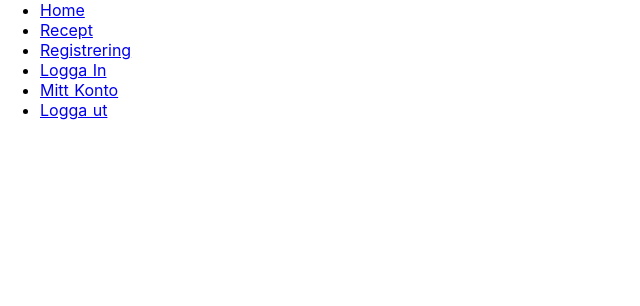
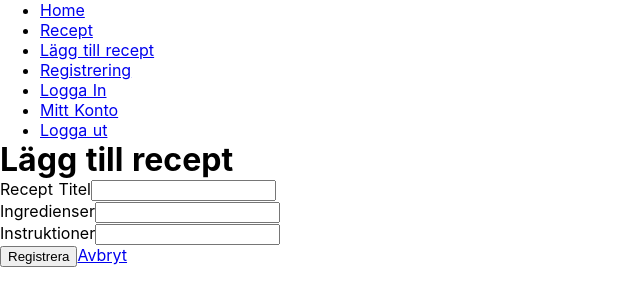
Before and after one commit to erax83/u11-fullstack-nuxt, a Nuxt app: page /recepie/addRecepies in a window 1280 px wide. Shown: the top 306 px of the page, without its empty margins (0-640 px from the left). Built offline with nearby package versions, Linux system fonts and the light colour scheme; no server answers.

Commit message:
add recepies pages

```diff
--- a/api/index.js
+++ b/api/index.js
@@ -9,8 +9,10 @@ app.use(express.json());
 app.use(express.urlencoded({ extended: true }));
 
 const users = require('./routes/users')
+// const recepies = require('./routes/recepies')
 
 app.use(users)
+// app.use(recepies)
 
 module.exports = {
     path: '/api',
--- a/layouts/default.vue
+++ b/layouts/default.vue
@@ -8,7 +8,10 @@
             <nuxt-link to="/">Home</nuxt-link>
           </li>
           <li>
-            <nuxt-link to="/recepies">Recept</nuxt-link>
+            <nuxt-link to="/recepie/allRecepies">Recept</nuxt-link>
+          </li>
+          <li>
+            <nuxt-link to="/recepie/addRecepies">Lägg till recept</nuxt-link>
           </li>
           <li>
             <nuxt-link to="/user/register">Registrering</nuxt-link>
--- /dev/null
+++ b/pages/recepie/addRecepies.vue
@@ -0,0 +1,57 @@
+<template>
+    <div>
+        <h1>Lägg till recept</h1>
+        <form action="" method="post" @submit.prevent="submitForm()">
+      <div>
+        <label for>Recept Titel</label>
+        <input type="text" v-model="title" />
+      </div>
+      <div>
+        <label for>Ingredienser</label>
+        <input type="text" v-model="ingrediences" />
+      </div>
+      <div>
+        <label for>Instruktioner</label>
+        <input type="text" v-model="instructions" />
+      </div>
+      <input type="submit" value="Registrera" />
+
+      <div
+        v-if="$auth.loggedIn">
+        <p>Inloggad</p>
+      </div>
+      <nuxt-link to="/">Avbryt</nuxt-link>
+    </form>
+    </div>
+
+</template>
+
+<script>
+export default {
+  middleware: 'auth',
+  data() {
+    return {
+      errors: null,
+      title: null,
+      ingrediences: null,
+      instructions: null,
+      status: false
+    };
+  },
+  methods: {
+    submitForm() {
+      auth: 'guest';
+      console.log(this.title);
+      this.$axios.post( '/api/recepies/add', {
+          title: this.title,
+          ingrediences: this.ingrediences,
+          instructions: this.instructions,
+        });
+    }
+  }
+}
+</script>
+
+<style>
+
+</style>
```
Also changed, not shown: api/controllers/recepiesController.js (added, +55 -0 lines), api/models/Recepie.js (added, +10 -0 lines), api/routes/recepies.js (added, +15 -0 lines), pages/recepie/allRecepies.vue (renamed from pages/recepies.vue).
